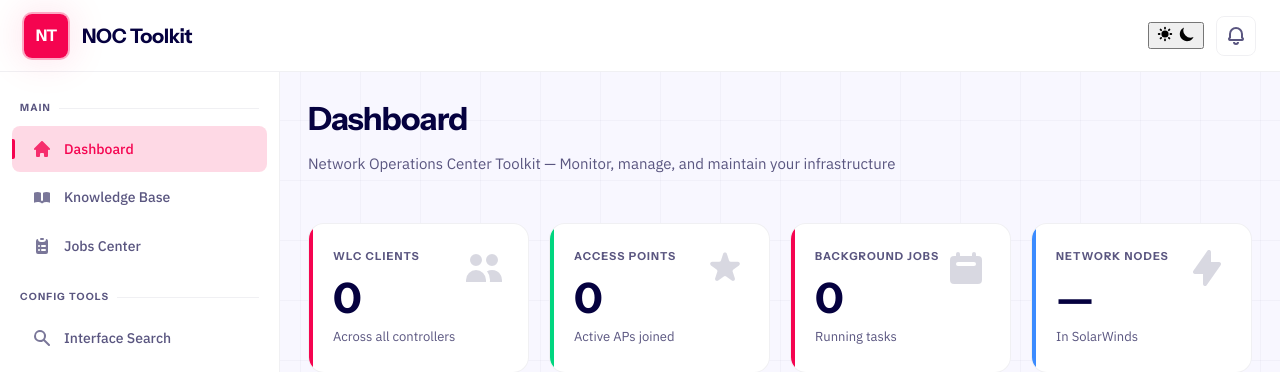
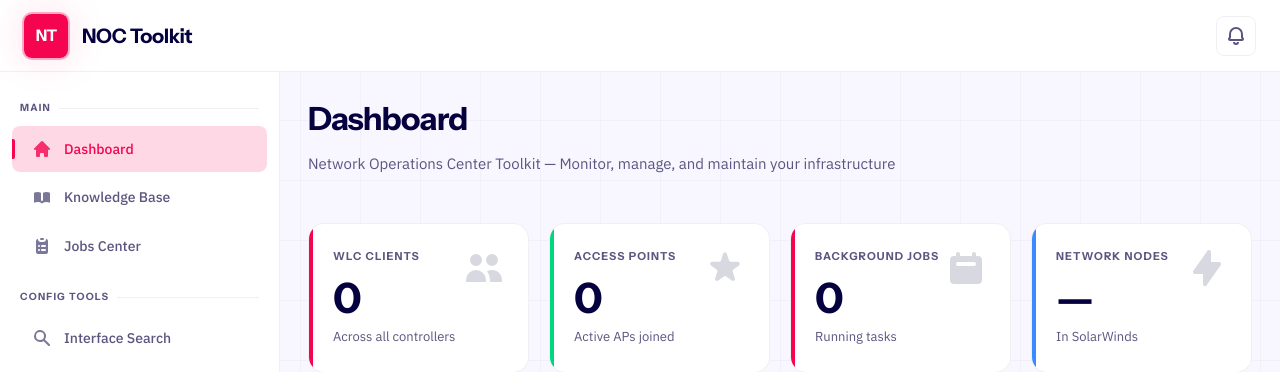
Before and after one commit to Skizzzz/NOC_Toolkit, a Flask app: page / in a window 1280 px wide. Shown: the top 372 px of the page. Run offline with Flask 3, Linux system fonts and the light colour scheme; the visitor is signed in with stand-in values (Sample User, id 1); data comes from the database, SQL or seed files in the repository; data that the repository does not hold is empty; parts of the project's set-up code (start-up, migrations or seed data) failed here and were passed over.

Commit message:
feat: US-002 - Remove theme toggle button and JavaScript from base.html
Co-Authored-By: Claude Opus 4.5 <noreply@anthropic.com>

```diff
--- a/prd.json
+++ b/prd.json
@@ -35,7 +35,7 @@
         "Verify in browser using dev-browser skill"
       ],
       "priority": 2,
-      "passes": false,
+      "passes": true,
       "notes": ""
     },
     {
--- a/templates/base.html
+++ b/templates/base.html
@@ -1103,14 +1103,6 @@
       </div>
     </div>
     <div class="header-actions">
-      <button class="theme-toggle" id="themeToggle" aria-label="Toggle Theme">
-        <svg class="sun" width="18" height="18" viewBox="0 0 20 20" fill="currentColor">
-          <path fill-rule="evenodd" d="M10 2a1 1 0 011 1v1a1 1 0 11-2 0V3a1 1 0 011-1zm4 8a4 4 0 11-8 0 4 4 0 018 0zm-.464 4.95l.707.707a1 1 0 001.414-1.414l-.707-.707a1 1 0 00-1.414 1.414zm2.12-10.607a1 1 0 010 1.414l-.706.707a1 1 0 11-1.414-1.414l.707-.707a1 1 0 011.414 0zM17 11a1 1 0 100-2h-1a1 1 0 100 2h1zm-7 4a1 1 0 011 1v1a1 1 0 11-2 0v-1a1 1 0 011-1zM5.05 6.464A1 1 0 106.465 5.05l-.708-.707a1 1 0 00-1.414 1.414l.707.707zm1.414 8.486l-.707.707a1 1 0 01-1.414-1.414l.707-.707a1 1 0 011.414 1.414zM4 11a1 1 0 100-2H3a1 1 0 000 2h1z"/>
-        </svg>
-        <svg class="moon" width="18" height="18" viewBox="0 0 20 20" fill="currentColor">
-          <path d="M17.293 13.293A8 8 0 016.707 2.707a8.001 8.001 0 1010.586 10.586z"/>
-        </svg>
-      </button>
       <button class="notification-bell" id="notificationBell" aria-label="Notifications">
         <svg width="20" height="20" viewBox="0 0 20 20" fill="none" stroke="currentColor" stroke-width="2">
           <path d="M10 2a6 6 0 00-6 6v3.586l-.707.707A1 1 0 004 14h12a1 1 0 00.707-1.707L16 11.586V8a6 6 0 00-6-6zM8 16a2 2 0 104 0"/>
@@ -1355,21 +1347,6 @@
   {% endif %}
 
   <script>
-    // Theme toggle
-    const html = document.documentElement;
-    const themeToggle = document.getElementById('themeToggle');
-    const savedTheme = localStorage.getItem('theme') || 'dark';
-    html.setAttribute('data-theme', savedTheme);
-
-    if (themeToggle) {
-      themeToggle.addEventListener('click', function() {
-        const current = html.getAttribute('data-theme');
-        const next = current === 'dark' ? 'light' : 'dark';
-        html.setAttribute('data-theme', next);
-        localStorage.setItem('theme', next);
-      });
-    }
-
     // Sidebar toggle for mobile
     const sidebar = document.getElementById('sidebar');
     const menuToggle = document.getElementById('menuToggle');
```
Also changed, not shown: progress.txt (added, +31 -0 lines), src/templates/base.html (+0 -23 lines).
